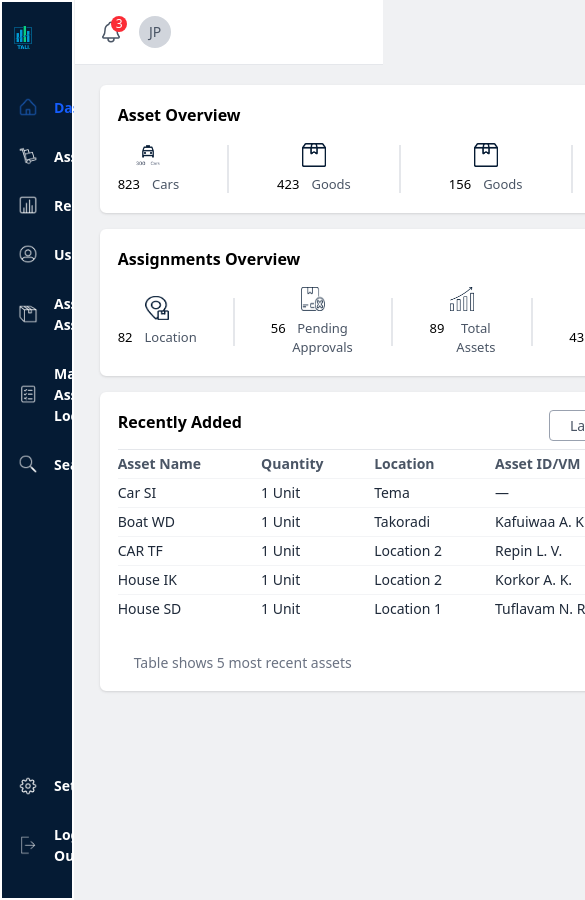
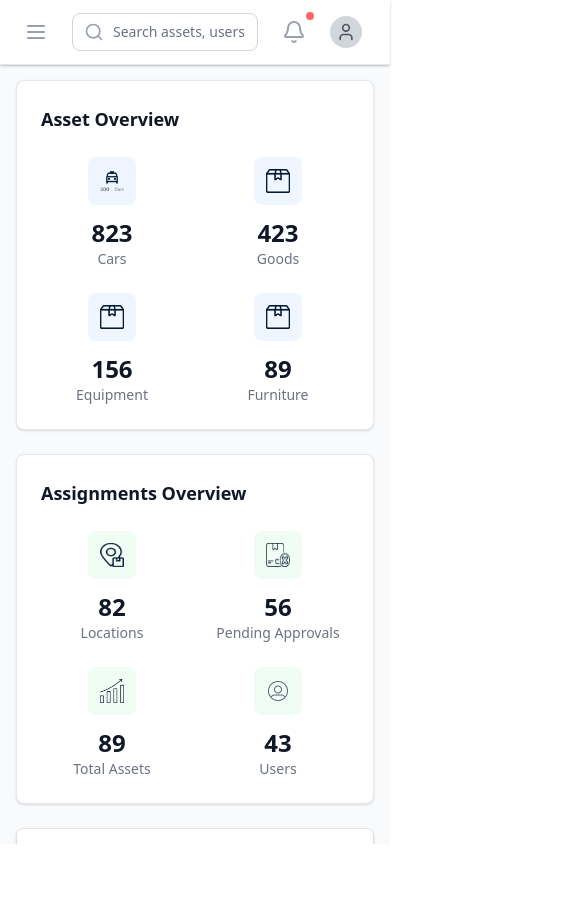
Before and after one commit to PrimeStrategy-Ghana-LTD/FrontEnd_PSTALI, a React (Vite) app: page /dashboard in a window 390 px wide. Shown: the top 900 px of the page, 585 px wide, since content can reach past the window. After the commit the page ends 844 px from the top, so only its background shows below. Built offline with nearby package versions, Linux system fonts and the light colour scheme.

Commit message:
Dashboard section is responsive now

```diff
--- a/src/Layouts/DashboardLayout.jsx
+++ b/src/Layouts/DashboardLayout.jsx
@@ -1,18 +1,46 @@
+// DashboardLayout.jsx
 import React, { useState } from 'react';
-
 import Searchbar from '../components/Searchbar';
 import { Outlet } from 'react-router-dom';
 import Sidebar1 from '../components/Sidebar1';
 
-
 const DashboardLayout = () => {
+  const [sidebarOpen, setSidebarOpen] = useState(false);
 
   return (
-    <div className='flex'>
-      <Sidebar1 />
-      <div className='bg-[#f0f1f3]'>
-        <Searchbar />
-        <Outlet />
+    <div className="h-screen flex overflow-hidden bg-gray-50">
+      {/* Mobile sidebar overlay */}
+      {sidebarOpen && (
+        <div
+          className="fixed inset-0 z-40 lg:hidden"
+          onClick={() => setSidebarOpen(false)}
+        >
+          <div className="absolute inset-0 bg-gray-600 opacity-75"></div>
+        </div>
+      )}
+
+      {/* Sidebar */}
+      <div className={`
+        fixed inset-y-0 left-0 z-50 w-64 transform transition-transform duration-300 ease-in-out
+        lg:translate-x-0 lg:static lg:inset-0
+        ${sidebarOpen ? 'translate-x-0' : '-translate-x-full'}
+      `}>
+        <Sidebar1 setSidebarOpen={setSidebarOpen} />
+      </div>
+
+      {/* Main content area */}
+      <div className="flex-1 flex flex-col min-w-0 lg:ml-0">
+        {/* Header */}
+        <div className="fixed top-0 right-0 left-0 lg:left-64 z-30 bg-white shadow-sm">
+          <Searchbar setSidebarOpen={setSidebarOpen} />
+        </div>
+
+        {/* Main content - scrollable */}
+        <main className="flex-1 overflow-y-auto pt-16 lg:pt-20">
+          <div className="p-4 lg:p-6">
+            <Outlet />
+          </div>
+        </main>
       </div>
     </div>
   );
--- a/src/components/Searchbar.jsx
+++ b/src/components/Searchbar.jsx
@@ -1,25 +1,60 @@
-import React from 'react'
-import { IoSearchOutline, IoNotificationsOutline } from "react-icons/io5";
+// Searchbar.jsx
+import React from 'react';
+import { Search, Menu, Bell, User } from 'lucide-react';
 
-const Searchbar = () => {
+const Searchbar = ({ setSidebarOpen }) => {
   return (
-    <div className='bg-[#f0f1f3]'>
-        <div className='w-[79vw] ml-[1px]'>
-        <div className='flex justify-between items-center px-6 py-4 bg-white border-b border-gray-200 '>
+    <div className="bg-white shadow-sm border-b border-gray-200">
+      <div className="px-4 sm:px-6 lg:px-8">
+        <div className="flex items-center justify-between h-16">
+          {/* Left side - Mobile menu button and search */}
+          <div className="flex items-center flex-1">
+            {/* Mobile menu button */}
+            <button
+              className="lg:hidden p-2 rounded-md text-gray-400 hover:text-gray-500 hover:bg-gray-100 focus:outline-none focus:ring-2 focus:ring-inset focus:ring-blue-500"
+              onClick={() => setSidebarOpen && setSidebarOpen(true)}
+            >
+              <Menu className="h-6 w-6" />
+            </button>
 
-          <div className='flex items-center gap-4'>
-            <div className='relative'>
-              <IoNotificationsOutline className='text-gray-600 cursor-pointer' size={24} />
-              <span className='absolute -top-1 -right-1 bg-red-500 text-white text-xs rounded-full w-4 h-4 flex items-center justify-center'>3</span>
+            {/* Search bar */}
+            <div className="flex-1 max-w-lg mx-4 lg:mx-0">
+              <div className="relative">
+                <div className="absolute inset-y-0 left-0 pl-3 flex items-center pointer-events-none">
+                  <Search className="h-5 w-5 text-gray-400" />
+                </div>
+                <input
+                  type="text"
+                  placeholder="Search assets, users, reports..."
+                  className="block w-full pl-10 pr-3 py-2 border border-gray-300 rounded-lg leading-5 bg-white placeholder-gray-500 focus:outline-none focus:placeholder-gray-400 focus:ring-1 focus:ring-blue-500 focus:border-blue-500 text-sm"
+                />
+              </div>
             </div>
-            <div className='w-8 h-8 bg-gray-300 rounded-full flex items-center justify-center cursor-pointer'>
-              <span className='text-gray-600 text-sm font-medium'>JP</span>
+          </div>
+
+          {/* Right side - Notifications and user menu */}
+          <div className="flex items-center space-x-4">
+            {/* Notifications */}
+            <button className="p-2 text-gray-400 hover:text-gray-500 hover:bg-gray-100 rounded-full relative">
+              <Bell className="h-6 w-6" />
+              {/* Notification badge */}
+              <span className="absolute top-0 right-0 block h-2 w-2 rounded-full bg-red-400 ring-2 ring-white"></span>
+            </button>
+
+            {/* User menu */}
+            <div className="relative">
+              <button className="flex items-center space-x-3 text-sm rounded-full focus:outline-none focus:ring-2 focus:ring-offset-2 focus:ring-blue-500">
+                <div className="h-8 w-8 rounded-full bg-gray-300 flex items-center justify-center">
+                  <User className="h-5 w-5 text-gray-600" />
+                </div>
+                <span className="hidden md:block text-gray-700 font-medium">John Doe</span>
+              </button>
             </div>
           </div>
         </div>
       </div>
     </div>
-  )
-}
+  );
+};
 
 export default Searchbar;
--- a/src/components/Sidebar1.jsx
+++ b/src/components/Sidebar1.jsx
@@ -1,5 +1,7 @@
+// Sidebar1.jsx
 import React from 'react';
 import { Link, NavLink } from 'react-router-dom';
+import { X } from 'lucide-react';
 import logo from "../assets/images/logo.png";
 import Home from "../assets/images/Home.png";
 import Assets from "../assets/images/Assets.png";
@@ -16,10 +18,7 @@ const topItems = [
   { label: "Assets", icon: Assets, path: "/assets" },
   { label: "Reports", icon: Report, path: "/reports" },
   { label: "Users", icon: Users, path: "/users" },
-
-
   { label: "Asset Assignment", icon: Order, path: "/assigned" },
-
   { label: "Manage Asset Location", icon: Manage, path: "/dashboard/manage-location" },
   { label: "Search", icon: Search, path: "/search" },
 ];
@@ -29,65 +28,89 @@ const bottomItems = [
   { label: "Log Out", icon: Log, path: "/login" },
 ];
 
-const Sidebar1 = () => {
+const Sidebar1 = ({ setSidebarOpen }) => {
+  const handleNavClick = () => {
+    // Close sidebar on mobile when navigating
+    if (setSidebarOpen) {
+      setSidebarOpen(false);
+    }
+  };
+
   return (
-    <div className='flex flex-col border-2 border-white w-[19vw] h-[900px] items-center bg-[#051b34] justify-between py-6'>
-      <div className="flex flex-col items-center w-full">
-        <Link to="/dashboard"><img src={logo} alt="Logo" className='w-[60%]' /></Link>
-        <div className='space-y-5 text-[14px] mt-12 text-white font-semibold w-full px-4'>
+    <div className="flex flex-col h-full w-64 bg-[#051b34] border-r border-gray-200">
+      {/* Header */}
+      <div className="flex items-center justify-between p-4 lg:justify-center">
+        <Link to="/dashboard" onClick={handleNavClick}>
+          <img src={logo} alt="Logo" className="h-10 w-auto" />
+        </Link>
+
+        {/* Close button for mobile */}
+        <button
+          className="lg:hidden p-2 rounded-md text-white hover:bg-gray-700"
+          onClick={() => setSidebarOpen && setSidebarOpen(false)}
+        >
+          <X className="h-6 w-6" />
+        </button>
+      </div>
+
+      {/* Navigation */}
+      <nav className="flex-1 flex flex-col justify-between px-4 pb-4">
+        {/* Top navigation items */}
+        <div className="space-y-2 mt-8">
           {topItems.map((item, index) => (
             <NavLink
               key={index}
               to={item.path}
+              onClick={handleNavClick}
               className={({ isActive }) =>
-                `flex items-center gap-2 pb-2 ${
-                  isActive ? 'text-blue-600' : 'text-white'
+                `flex items-center px-3 py-3 text-sm font-medium rounded-lg transition-colors duration-200 ${
+                  isActive
+                    ? 'bg-blue-600 text-white'
+                    : 'text-gray-300 hover:text-white hover:bg-gray-700'
                 }`
               }
             >
               <img
                 src={item.icon}
                 alt={item.label}
-                className='w-5 h-5'
+                className="w-5 h-5 mr-3 flex-shrink-0"
                 style={{
-                  filter:
-                    window.location.pathname === item.path
-                      ? 'brightness(0) saturate(100%) invert(22%) sepia(91%) saturate(1581%) hue-rotate(201deg) brightness(90%) contrast(92%)'
-                      : 'brightness(0) saturate(100%) invert(100%)',
+                  filter: 'brightness(0) saturate(100%) invert(100%)'
                 }}
               />
-              <span className='ml-2'>{item.label}</span>
+              <span className="truncate">{item.label}</span>
             </NavLink>
           ))}
         </div>
-      </div>
 
-      <div className='space-y-5 text-[14px] text-white font-semibold w-full px-4'>
+        {/* Bottom navigation items */}
+        <div className="space-y-2">
           {bottomItems.map((item, index) => (
             <NavLink
               key={index}
               to={item.path}
+              onClick={handleNavClick}
               className={({ isActive }) =>
-              `flex items-center gap-2 pb-2 ${
-                isActive ? 'text-blue-600' : 'text-white'
+                `flex items-center px-3 py-3 text-sm font-medium rounded-lg transition-colors duration-200 ${
+                  isActive
+                    ? 'bg-blue-600 text-white'
+                    : 'text-gray-300 hover:text-white hover:bg-gray-700'
                 }`
               }
             >
               <img
                 src={item.icon}
                 alt={item.label}
-              className='w-5 h-5'
+                className="w-5 h-5 mr-3 flex-shrink-0"
                 style={{
-                filter:
-                  window.location.pathname === item.path
-                    ? 'brightness(0) saturate(100%) invert(22%) sepia(91%) saturate(1581%) hue-rotate(201deg) brightness(90%) contrast(92%)'
-                    : 'brightness(0) saturate(100%) invert(100%)',
+                  filter: 'brightness(0) saturate(100%) invert(100%)'
                 }}
               />
-            <span className='ml-2'>{item.label}</span>
+              <span className="truncate">{item.label}</span>
             </NavLink>
           ))}
         </div>
+      </nav>
     </div>
   );
 };
--- a/src/pages/AssetOverview.jsx
+++ b/src/pages/AssetOverview.jsx
@@ -1,3 +1,9 @@
+// AssetOverview.jsx
+import React from "react";
+import AssetSummaryChart from "./AssetSummaryChart";
+import AssetManagementGraph from "./AssetManagementGraph";
+
+// Import your existing images
 import Cars from "../assets/images/Cars.png";
 import house from "../assets/images/house.png";
 import plane from "../assets/images/plane.png";
@@ -10,142 +16,107 @@ import Location from "../assets/images/Location.png";
 import Pending from "../assets/images/Pending.png";
 import Total from "../assets/images/Total.png";
 import Profit from "../assets/images/Profit.png";
-import AssetSummaryChart from "./AssetSummaryChart";
 import Quantity from "../assets/images/Quantity.png";
 import direction from "../assets/images/direction.png";
 import Suppliers from "../assets/images/Suppliers.png";
 import Categories from "../assets/images/Categories.png";
-import AssetManagementGraph from "./AssetManagementGraph";
-import Sidebar from "../components/Sidebar";
 
 const AssetOverview = () => {
+  const assetData = [
+    { icon: Cars, count: 823, label: "Cars" },
+    { icon: Goods, count: 423, label: "Goods" },
+    { icon: Goods, count: 156, label: "Equipment" },
+    { icon: Goods, count: 89, label: "Furniture" },
+  ];
+
+  const assignmentData = [
+    { icon: Location, count: 82, label: "Locations" },
+    { icon: Pending, count: 56, label: "Pending Approvals" },
+    { icon: Total, count: 89, label: "Total Assets" },
+    { icon: Users, count: 43, label: "Users" },
+  ];
+
+  const summaryData = [
+    { icon: Way, count: 823, label: "Asset Assigned" },
+    { icon: Way, count: 423, label: "Asset In Store" },
+    { icon: Way, count: 31, label: "Number of User" },
+    { icon: Way, count: 26, label: "Number of Assigns" },
+  ];
+
   return (
-    <div className="bg-[#f0f1f3] min-h-[90%] flex flex-row gap-5 w-full pl-[2.5%] pt-5">
-      <div className="space-y-4 w-[55%]">
-        <div className="border-2 bg-white border-white p-4 rounded-md shadow-sm">
-          <p className="font-semibold mb-4">Asset Overview</p>
-          <div className="flex flex-row gap-12 items-center">
-            <div className="flex flex-col items-center">
-              <img src={Cars} alt="" className="mb-2 w-6 h-6" />
-              <div className="flex flex-row gap-3 text-center">
-                <p className="text-[13px]">823</p>
-                <p className="text-gray-600 text-[13px]">Cars</p>
+    <div className="min-h-full bg-gray-50">
+      <div className="max-w-7xl mx-auto">
+        <div className="grid grid-cols-1 xl:grid-cols-3 gap-6">
+          {/* Left Column - Main Content */}
+          <div className="xl:col-span-2 space-y-6">
+            {/* Asset Overview Card */}
+            <div className="bg-white rounded-lg shadow-sm border border-gray-200 p-6">
+              <h2 className="text-lg font-semibold text-gray-900 mb-6">Asset Overview</h2>
+              <div className="grid grid-cols-2 md:grid-cols-4 gap-6">
+                {assetData.map((item, index) => (
+                  <div key={index} className="flex flex-col items-center">
+                    <div className="w-12 h-12 bg-blue-50 rounded-lg flex items-center justify-center mb-3">
+                      <img src={item.icon} alt={item.label} className="w-6 h-6" />
+                    </div>
+                    <div className="text-center">
+                      <p className="text-2xl font-bold text-gray-900">{item.count}</p>
+                      <p className="text-sm text-gray-500">{item.label}</p>
+                    </div>
+                  </div>
+                ))}
               </div>
             </div>
 
-            <div className="border-l-2 border-gray-200 h-12"></div>
-
-            <div className="flex flex-col items-center">
-              <img src={Goods} alt="" className="mb-2 w-6 h-6" />
-              <div className="flex flex-row gap-3 text-center">
-                <p className="text-[13px]">423</p>
-                <p className="text-gray-600 text-[13px]">Goods</p>
+            {/* Assignments Overview Card */}
+            <div className="bg-white rounded-lg shadow-sm border border-gray-200 p-6">
+              <h2 className="text-lg font-semibold text-gray-900 mb-6">Assignments Overview</h2>
+              <div className="grid grid-cols-2 md:grid-cols-4 gap-6">
+                {assignmentData.map((item, index) => (
+                  <div key={index} className="flex flex-col items-center">
+                    <div className="w-12 h-12 bg-green-50 rounded-lg flex items-center justify-center mb-3">
+                      <img src={item.icon} alt={item.label} className="w-6 h-6" />
+                    </div>
+                    <div className="text-center">
+                      <p className="text-2xl font-bold text-gray-900">{item.count}</p>
+                      <p className="text-sm text-gray-500">{item.label}</p>
+                    </div>
+                  </div>
+                ))}
               </div>
             </div>
 
-            <div className="border-l-2 border-gray-200 h-12"></div>
+            {/* Asset Management Graph */}
+            <div className="bg-white rounded-lg shadow-sm border border-gray-200">
+              <AssetManagementGraph />
+            </div>
+          </div>
 
-            <div className="flex flex-col items-center">
-              <img src={Goods} alt="" className="mb-2 w-6 h-6" />
-              <div className="flex flex-row gap-3 text-center">
-                <p className="text-[13px]">156</p>
-                <p className="text-gray-600 text-[13px]">Goods</p>
+          {/* Right Column - Summary and Chart */}
+          <div className="space-y-6">
+            {/* Asset Summary Card */}
+            <div className="bg-white rounded-lg shadow-sm border border-gray-200 p-6">
+              <h2 className="text-lg font-semibold text-gray-900 mb-6">Asset Summary</h2>
+              <div className="grid grid-cols-2 gap-6">
+                {summaryData.map((item, index) => (
+                  <div key={index} className="flex flex-col items-center">
+                    <div className="w-10 h-10 bg-purple-50 rounded-lg flex items-center justify-center mb-3">
+                      <img src={item.icon} alt={item.label} className="w-5 h-5" />
+                    </div>
+                    <div className="text-center">
+                      <p className="text-xl font-bold text-gray-900">{item.count}</p>
+                      <p className="text-xs text-gray-500 text-center leading-tight">{item.label}</p>
+                    </div>
+                  </div>
+                ))}
               </div>
             </div>
 
-            <div className="border-l-2 border-gray-200 h-12"></div>
-
-            <div className="flex flex-col items-center">
-              <img src={Goods} alt="" className="mb-2 w-6 h-6" />
-              <div className="flex flex-row gap-3 text-center">
-                <p className="text-[13px]">89</p>
-                <p className="text-gray-600 text-[13px]">Goods</p>
-              </div>
+            {/* Asset Summary Chart */}
+            <div className="bg-white rounded-lg shadow-sm border border-gray-200">
+              <AssetSummaryChart />
             </div>
           </div>
         </div>
-        <div className="border-2 bg-white border-white p-4 rounded-md shadow-sm">
-          <p className="font-semibold mb-4">Assignments Overview</p>
-          <div className="flex flex-row gap-9 items-center">
-            <div className="flex flex-col items-center">
-              <img src={Location} alt="" className="mb-2 w-6 h-6" />
-              <div className="flex flex-row gap-3 text-center">
-                <p className="text-[13px]">82</p>
-                <p className="text-gray-600 text-[13px]">Location</p>
-              </div>
-            </div>
-
-            <div className="border-l-2 border-gray-200 h-12"></div>
-
-            <div className="flex flex-col items-center">
-              <img src={Pending} alt="" className="mb-2 w-6 h-6" />
-              <div className="flex flex-row gap-1 text-center">
-                <p className="text-[13px]">56</p>
-                <p className="text-gray-600 text-[13px]">Pending Approvals</p>
-              </div>
-            </div>
-
-            <div className="border-l-2 border-gray-200 h-12"></div>
-
-            <div className="flex flex-col items-center">
-              <img src={Total} alt="" className="mb-2 w-6 h-6" />
-              <div className="flex flex-row gap-3 text-center">
-                <p className="text-[13px]">89</p>
-                <p className="text-gray-600 text-[13px]">Total Assets</p>
-              </div>
-            </div>
-            <div className="border-l-2 border-gray-200 h-12"></div>
-
-            <div className="flex flex-col items-center">
-              <img src={Users} alt="" className="mb-2 w-6 h-6" />
-              <div className="flex flex-row gap-3 text-center">
-                <p className="text-[13px]">43</p>
-                <p className="text-gray-600 text-[13px]">Users</p>
-              </div>
-            </div>
-          </div>
-        </div>
-        <AssetManagementGraph />
-      </div>
-      <div className="space-y-4 w-[40%]">
-        <div className="border-2 bg-white border-white p-4 rounded-md shadow-sm">
-          <p className="font-semibold mb-1">Asset Summary</p>
-          <div className="grid grid-cols-2 gap-8">
-            <div className="flex flex-col items-center">
-              <img src={Way} alt="" className="w-6 h-6" />
-              <div className="text-center">
-                <p className="text-[13px]">823</p>
-                <p className="text-gray-600 text-[13px]">Asset Assigned</p>
-              </div>
-            </div>
-
-            <div className="flex flex-col items-center">
-              <img src={Way} alt="" className="w-6 h-6" />
-              <div className="text-center">
-                <p className="text-[13px]">423</p>
-                <p className="text-gray-600 text-[13px]">Asset In Store</p>
-              </div>
-            </div>
-
-            <div className="flex flex-col items-center">
-              <img src={Way} alt="" className="w-6 h-6" />
-              <div className="text-center">
-                <p className="text-[13px]">31</p>
-                <p className="text-gray-600 text-[13px]">Number of User</p>
-              </div>
-            </div>
-
-            <div className="flex flex-col items-center">
-              <img src={Way} alt="" className="w-6 h-6" />
-              <div className="text-center">
-                <p className="text-[13px]">26</p>
-                <p className="text-gray-600 text-[13px]">Number of Assigns</p>
-              </div>
-            </div>
-          </div>
-        </div>
-
-        <AssetSummaryChart />
       </div>
     </div>
   );
```
Lines whose indentation alone changed are shown as unchanged.
